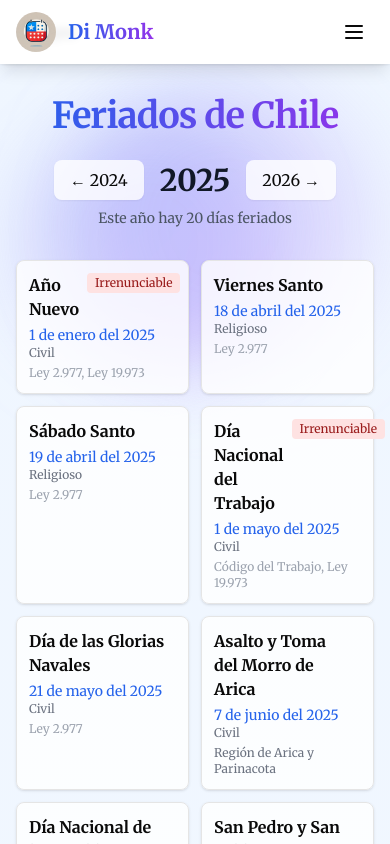
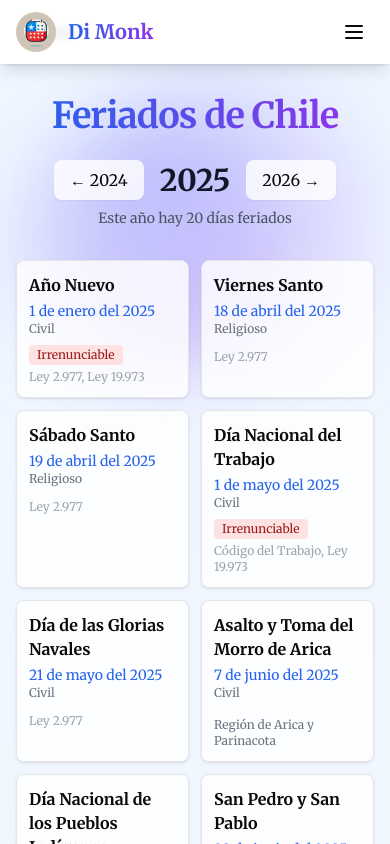
Before and after one commit to Nicolasvegam/tool-feriados-chile, a Next.js app: page / in a window 390 px wide. Shown: the top 844 px of the page. Built offline with nearby package versions, Linux system fonts and the light colour scheme.

Commit message:
fix(components): card responsive

```diff
--- a/app/components/Calendar/HolidayCard.tsx
+++ b/app/components/Calendar/HolidayCard.tsx
@@ -8,27 +8,29 @@ interface HolidayCardProps {
 export default function HolidayCard({ holiday }: HolidayCardProps) {
   return (
     <div className="p-3 border rounded-lg bg-white/80 backdrop-blur-sm shadow hover:shadow-md transition-all hover:bg-white">
-      <div className="flex items-start justify-between gap-2">
-        <div className="font-semibold text-base mb-1">{holiday.name}</div>
-        <div className="flex flex-col gap-1">
+      <div className="flex flex-col sm:flex-row sm:items-start justify-between gap-2">
+        <div className="flex-1">
+          <div className="font-semibold text-base mb-1 break-words">{holiday.name}</div>
+          <div className="text-sm font-medium text-blue-600">
+            {formatDateToSpanish(holiday.date)}
+          </div>
+          <div className="text-xs text-gray-500">{holiday.type}</div>
+        </div>
+        <div className="flex flex-row sm:flex-col gap-1 flex-wrap">
           {holiday.isIrrenunciable && (
-            <span className="inline-flex items-center px-2 py-0.5 rounded text-xs font-medium bg-red-100 text-red-800">
+            <span className="inline-flex items-center px-2 py-0.5 rounded text-xs font-medium bg-red-100 text-red-800 whitespace-nowrap">
               Irrenunciable
             </span>
           )}
           {holiday.isPendingConfirmation && (
-            <span className="inline-flex items-center px-2 py-0.5 rounded text-xs font-medium bg-yellow-100 text-yellow-800">
+            <span className="inline-flex items-center px-2 py-0.5 rounded text-xs font-medium bg-yellow-100 text-yellow-800 whitespace-nowrap">
               Por confirmar
             </span>
           )}
         </div>
       </div>
-      <div className="text-sm font-medium text-blue-600">
-        {formatDateToSpanish(holiday.date)}
-      </div>
-      <div className="text-xs text-gray-500">{holiday.type}</div>
       {holiday.isRegional && (
-        <div className="text-xs text-gray-500 mt-1">
+        <div className="text-xs text-gray-500 mt-2">
           {holiday.region}
         </div>
       )}
```
